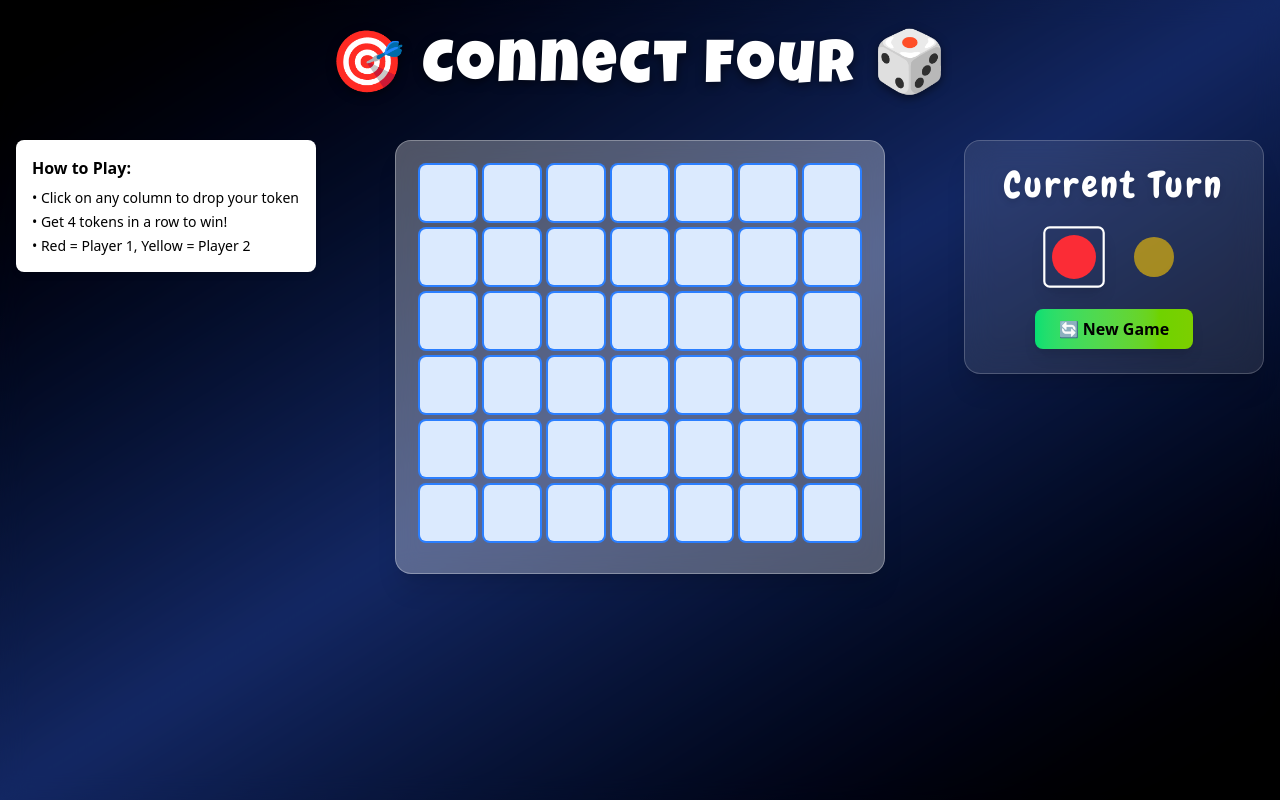
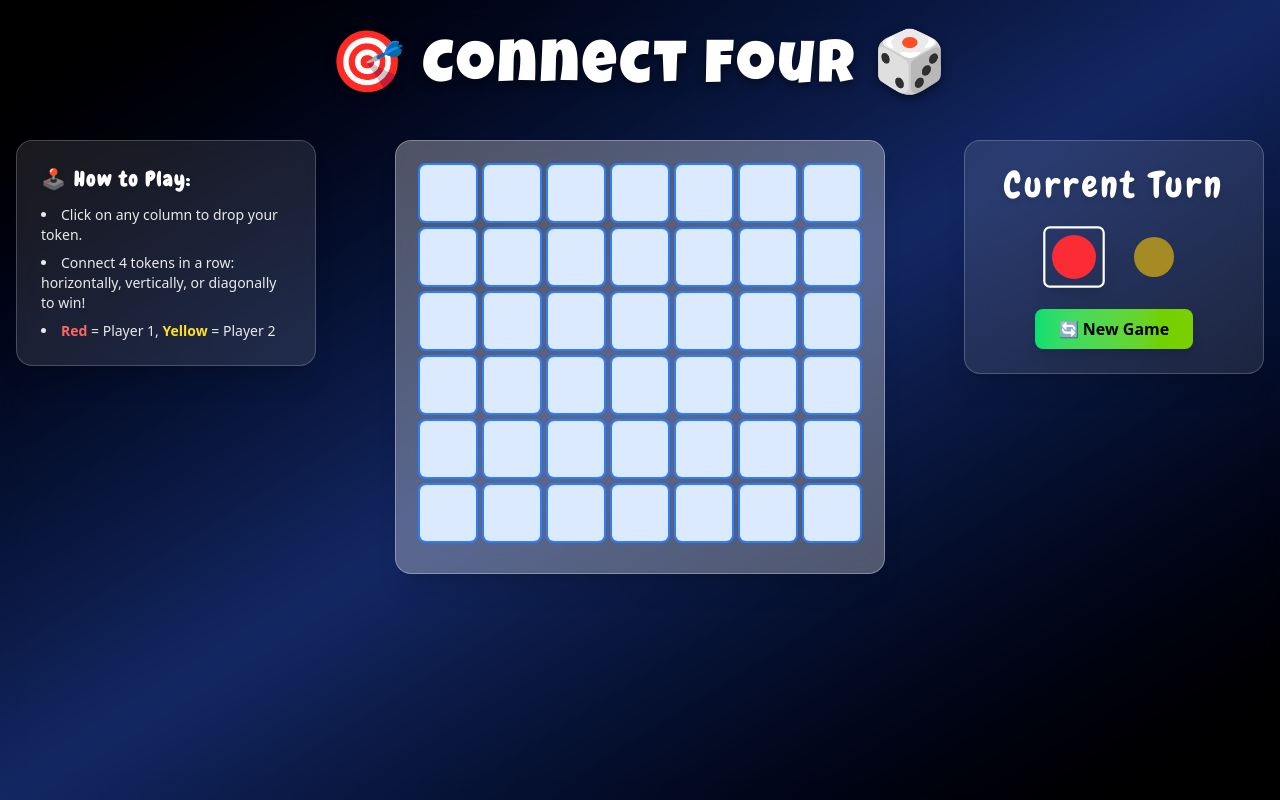
Before and after one commit to sehajini1/Connect-four, a React (Vite) app: page / in a window 1280 px wide. Built offline with nearby package versions, Linux system fonts and the light colour scheme.

Commit message:
changed the instruction column

```diff
--- a/src/components/InstructionsComponent.jsx
+++ b/src/components/InstructionsComponent.jsx
@@ -2,13 +2,18 @@ import React from "react";
 
 export default function InstructionComponent(){
     return(
-        <div className="p-4 bg-white rounded-lg shadow-md max-w-xs">
-            <h3 className="font-bold mb-2">How to Play:</h3>
-            <ul className="text-sm space-y-1">
-                <li>• Click on any column to drop your token</li>
-                <li>• Get 4 tokens in a row to win!</li>
-                <li>• Red = Player 1, Yellow = Player 2</li>
-            </ul>
-        </div>
+        <div className="p-6 rounded-2xl shadow-xl bg-white/10 backdrop-blur-lg border border-white/20 text-white w-full flex flex-col items-start space-y-3 max-w-xs">
+      <h3
+        className="text-xl text-white font-bold drop-shadow"
+        style={{ fontFamily: "'Chewy', cursive", letterSpacing: "0.1rem" }}
+      >
+        🕹️ How to Play:
+      </h3>
+      <ul className="text-sm text-white/90 space-y-2 list-disc list-inside">
+        <li>Click on any column to drop your token.</li>
+        <li>Connect 4 tokens in a row: horizontally, vertically, or diagonally to win!</li>
+        <li><span className="text-red-400 font-bold">Red</span> = Player 1, <span className="text-yellow-300 font-bold">Yellow</span> = Player 2</li>
+      </ul>
+    </div>
     );
 }
--- /dev/null
+++ b/tailwind.config.js
@@ -0,0 +1,36 @@
+export default {
+  content: [
+    "./index.html",
+    "./src/**/*.{js,ts,jsx,tsx}",
+  ],
+  theme: {
+    extend: {
+      keyframes: {
+        wiggle: {
+          '0%, 100%': { transform: 'rotate(-3deg)' },
+          '50%': { transform: 'rotate(3deg)' },
+        },
+        'fade-in': {
+          '0%': { opacity: '0' },
+          '100%': { opacity: '1' },
+        },
+        'fade-in-up': {
+          '0%': { opacity: '0', transform: 'translateY(10px)' },
+          '100%': { opacity: '1', transform: 'translateY(0)' },
+        },
+        'ping-once': {
+          '0%': { transform: 'scale(1)', opacity: '1' },
+          '75%': { transform: 'scale(1.5)', opacity: '0' },
+          '100%': { transform: 'scale(1)', opacity: '0' },
+        },
+      },
+      animation: {
+        wiggle: 'wiggle 0.5s ease-in-out',
+        'fade-in': 'fade-in 0.5s ease-in forwards',
+        'fade-in-up': 'fade-in-up 0.5s ease-in-out forwards',
+        'ping-once': 'ping-once 1s ease-out',
+      },
+    },
+  },
+  plugins: [],
+}
```
